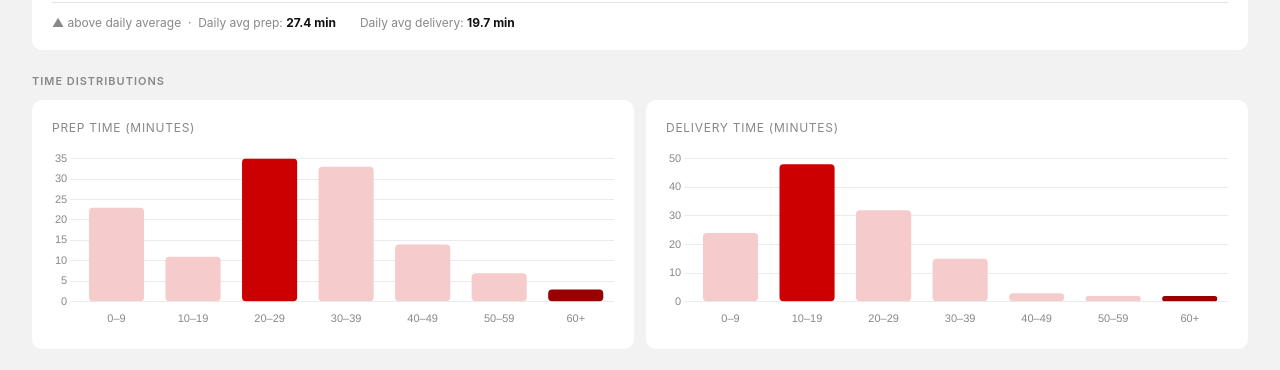
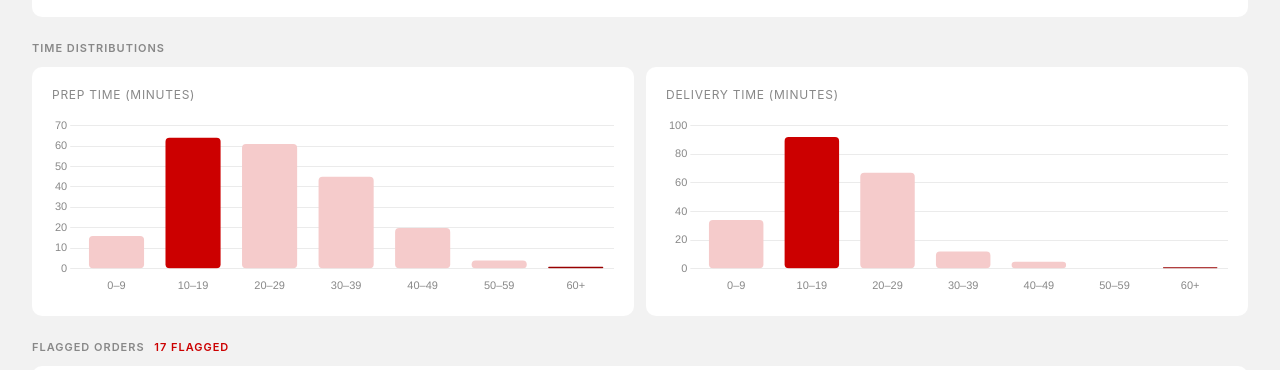
Before and after one commit to aurometrics/auro-dashboard, a plain HTML site: page index.html in a window 1280 px wide. Shown: the part 1204-1574 px from the top of the page. Drawn offline with nearby package versions, Linux system fonts and the light colour scheme.

Commit message:
Update index.html

```diff
--- a/index.html
+++ b/index.html
@@ -383,6 +383,13 @@ const DATA_FILES = [
   'data/2026-10-30.json',
   'data/2026-10-31.json',
   'data/2026-11-01.json',
+  'data/2026-11-02.json',
+  'data/2026-11-03.json',
+  'data/2026-11-04.json',
+  'data/2026-11-05.json',
+  'data/2026-11-06.json',
+  'data/2026-11-07.json',
+  'data/2026-11-08.json',
   // add new lines here as you upload each day
 ];
 
```
